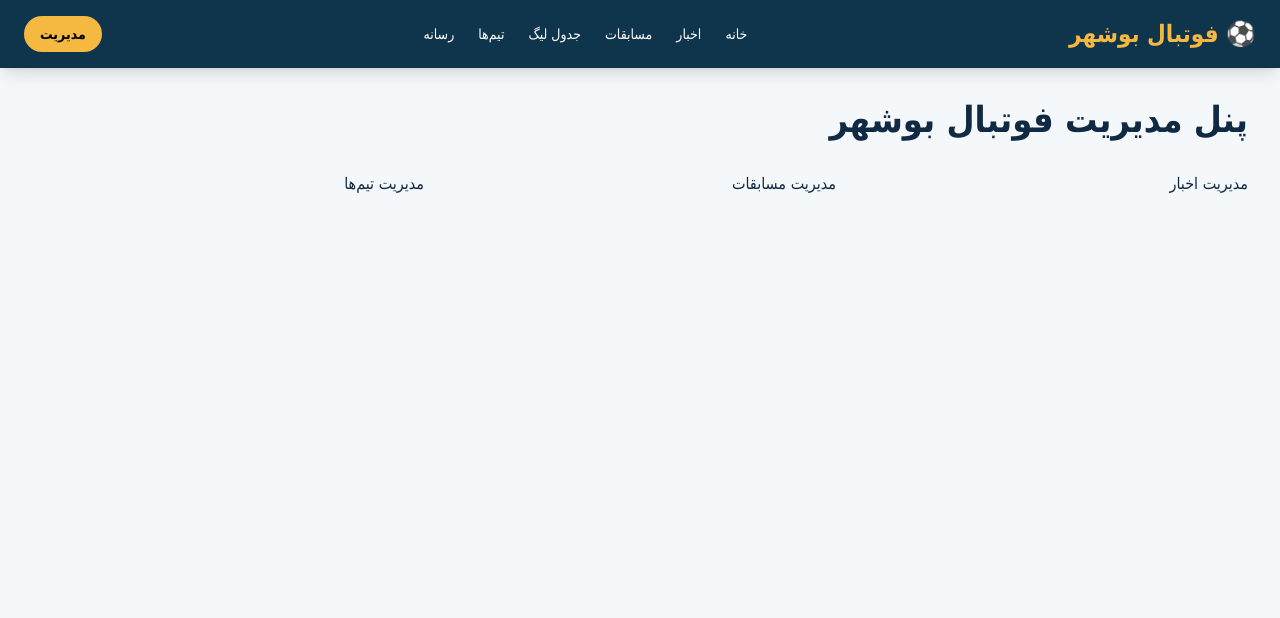
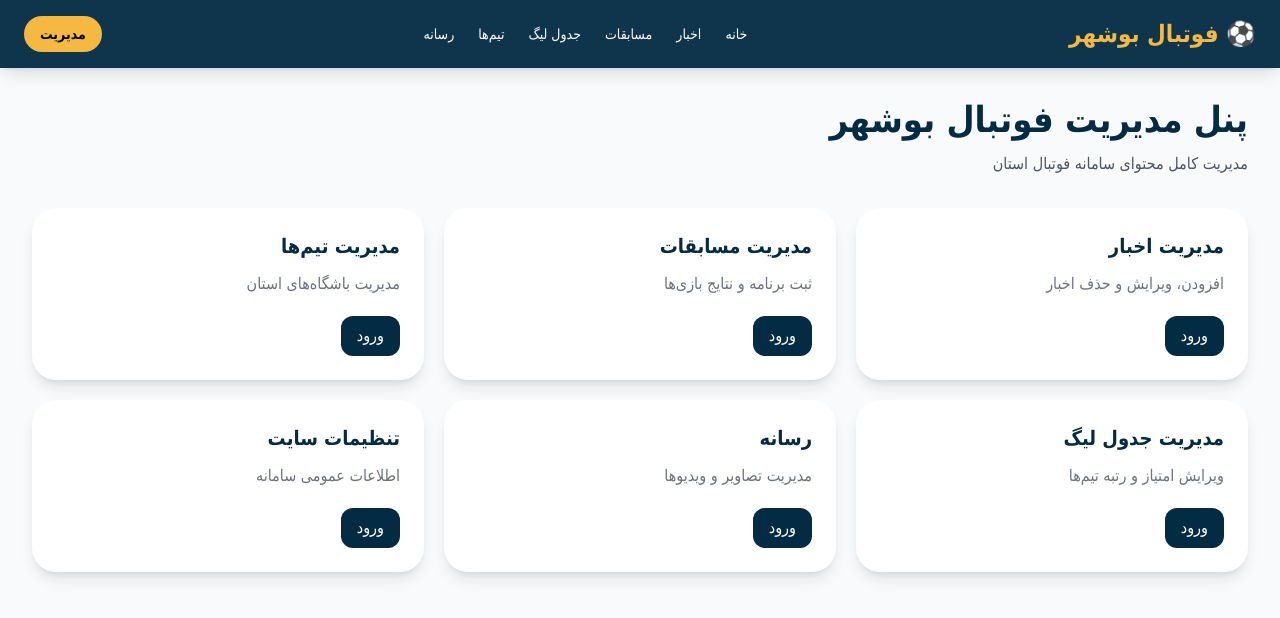
Before and after one commit to mdarzand0315-sys/football-bushehr-v2, a Next.js app: page /admin in a window 1280 px wide. Shown: the top 618 px of the page. Built offline with nearby package versions, Linux system fonts and the light colour scheme.

Commit message:
Build professional admin dashboard layout

```diff
--- a/app/admin/page.tsx
+++ b/app/admin/page.tsx
@@ -1,14 +1,29 @@
 
 export default function AdminPage(){
+ const items = [
+  {title:'مدیریت اخبار', desc:'افزودن، ویرایش و حذف اخبار'},
+  {title:'مدیریت مسابقات', desc:'ثبت برنامه و نتایج بازی‌ها'},
+  {title:'مدیریت تیم‌ها', desc:'مدیریت باشگاه‌های استان'},
+  {title:'مدیریت جدول لیگ', desc:'ویرایش امتیاز و رتبه تیم‌ها'},
+  {title:'رسانه', desc:'مدیریت تصاویر و ویدیوها'},
+  {title:'تنظیمات سایت', desc:'اطلاعات عمومی سامانه'},
+ ];
+
  return (
-  <main className="p-8">
-   <h1 className="text-4xl font-black">
+  <main className="p-8 bg-slate-50 min-h-screen">
+   <h1 className="text-4xl font-black text-[#032B44]">
     پنل مدیریت فوتبال بوشهر
    </h1>
+   <p className="mt-3 text-gray-600">مدیریت کامل محتوای سامانه فوتبال استان</p>
+
    <div className="grid md:grid-cols-3 gap-5 mt-8">
-    <div>مدیریت اخبار</div>
-    <div>مدیریت مسابقات</div>
-    <div>مدیریت تیم‌ها</div>
+    {items.map((item)=>(
+      <div key={item.title} className="rounded-3xl bg-white shadow-lg p-6 hover:shadow-xl transition">
+       <h2 className="font-bold text-xl text-[#032B44]">{item.title}</h2>
+       <p className="mt-3 text-gray-500">{item.desc}</p>
+       <button className="mt-5 rounded-xl bg-[#032B44] text-white px-4 py-2">ورود</button>
+      </div>
+    ))}
    </div>
   </main>
  )
```
